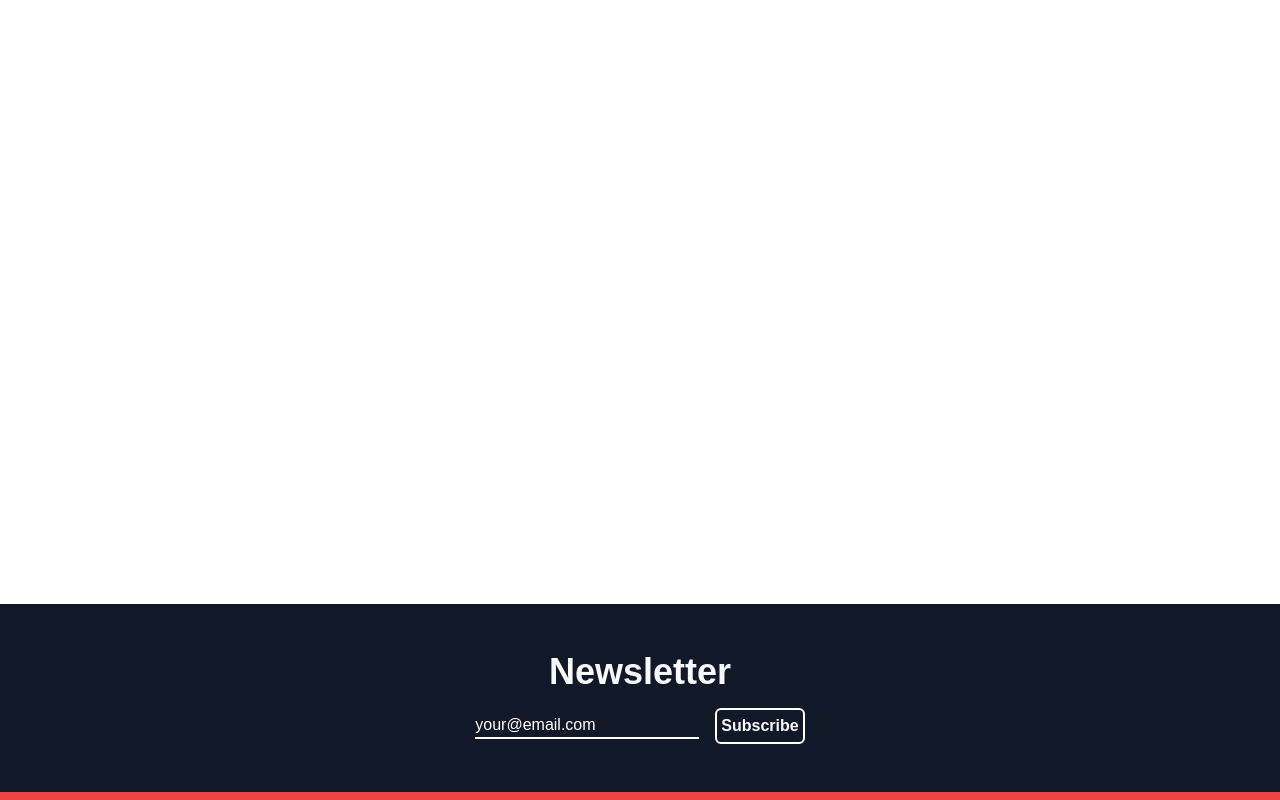
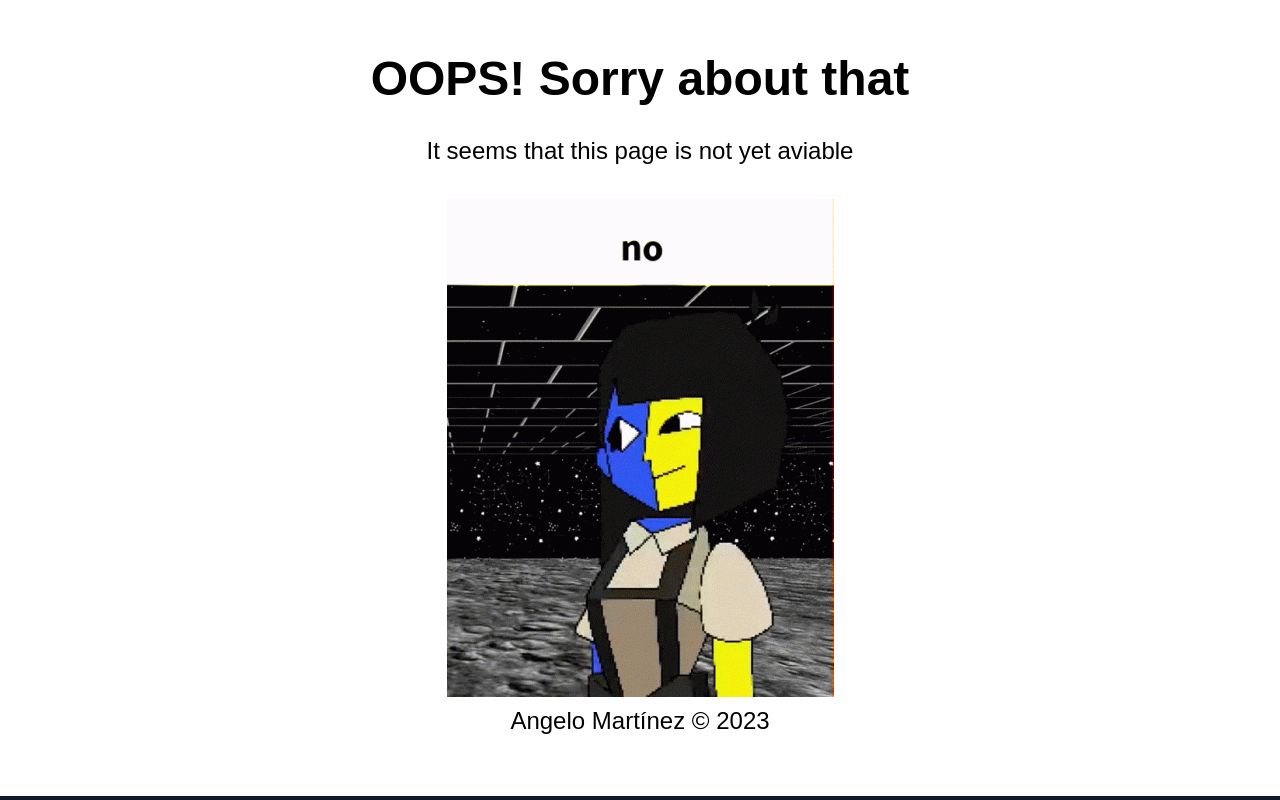
Before and after one commit to AngeloDiMortimer/shopping-cart, a React (Vite) app: page /products in a window 1280 px wide. Shown: the part 280-1080 px from the top of the page. Built offline with nearby package versions, Linux system fonts and the light colour scheme; no server answers; a web font is replaced by a local one.

Commit message:
created errorpage

```diff
--- a/src/components/Footer.jsx
+++ b/src/components/Footer.jsx
@@ -51,7 +51,7 @@ const Footer = () => {
                             <div className="flex flex-row  gap-4 text-white text-center md:text-xl">
                                 <Link to="/" onClick={() => window.scrollTo(0, 0)}>Home</ Link>
                                 <Link to="products/all" onClick={() => window.scrollTo(0, 0)}>Products</ Link>
-                                <a href="#" >FAQ</a>
+                                <Link to="FAQ" >FAQ</Link>
                                 <Link to="about" onClick={() => window.scrollTo(0, 0)}>About</ Link>
                             </div>
                             <div className="text-center text-lg text-white mt-6 items-start">
--- a/src/components/Hero.jsx
+++ b/src/components/Hero.jsx
@@ -2,6 +2,7 @@ import Main1 from "../assets/images/men_clothing.jpg";
 import Main2 from "../assets/images/women_clothing.jpg";
 import Main3 from "../assets/images/jewelery.jpg";
 import Main4 from "../assets/images/electronics.jpg";
+import { Link } from "react-router-dom";
 
 const Hero = () => {
     return (
@@ -11,43 +12,43 @@ const Hero = () => {
                     <div className="grid-container">
 
                         <div className="featured grid-one">
-                            <a href="#">
+                            <Link to="products/mens_clothing" onClick={() => window.scrollTo(0, 0)}>
                                 <div id="img1" className="lil-overlay"></div>
                                 <img src={Main1} alt="img1" />
                                 <div className="absolute text-slate-50 font-semibold bottom-0 left-0 right-0 px-2 py-2">
                                     <p className="main-description py-2 md:text-4xl">{"Men's clothing"}</p>
                                 </div>
-                            </a>
+                            </Link>
                         </div>
 
                         <div className="featured grid-two">
-                            <a href="#">
+                            <Link to="products/womens_clothing" onClick={() => window.scrollTo(0, 0)}>
                                 <div id="img2" className="lil-overlay"></div>
                                 <img src={Main2} alt="img2" />
                                 <div className="absolute text-slate-50 font-semibold bottom-0 left-0 right-0 px-2 py-2">
                                     <p className="main-description py-2 md:text-4xl">{"Women's clothing"}</p>
                                 </div>
-                            </a>
+                            </Link>
                         </div>
 
                         <div className="featured grid-four">
-                            <a href="#">
+                            <Link to="products/jewelery" onClick={() => window.scrollTo(0, 0)}>
                                 <div id="img3" className="lil-overlay"></div>
                                 <img src={Main3} alt="img3" />
                                 <div className="absolute text-slate-50 font-semibold bottom-0 left-0 right-0 px-2 py-2">
                                     <p className="main-description py-2 md:text-4xl">{"Jewelery"}</p>
                                 </div>
-                            </a>
+                            </Link>
                         </div>
 
                         <div className="featured grid-four-low">
-                            <a href="#">
+                            <Link to="products/electronics" onClick={() => window.scrollTo(0, 0)}>
                                 <div id="img4" className="lil-overlay"></div>
                                 <img src={Main4} alt="img4" />
                                 <div className="absolute text-slate-50 font-semibold bottom-0 left-0 right-0 px-2 py-2">
                                     <p className="main-description py-2 md:text-4xl">{"Electronics"}</p>
                                 </div>
-                            </a>
+                            </Link>
                         </div>
 
                     </div>
--- a/src/components/router/Router.jsx
+++ b/src/components/router/Router.jsx
@@ -9,6 +9,7 @@ import Women from "../products-pages/Women";
 import Jewelery from "../products-pages/Jewelery";
 import Electronics from "../products-pages/Electronics";
 import ItemsPage from "../../pages/ItemsPage";
+import ErrorPage from "../../pages/ErrorPage";
 //import Home from "../../pages/Home";
 
 const Router = () => {
@@ -16,15 +17,18 @@ const Router = () => {
         {
             path: "/",
             element: <App />,
+            errorElement: <ErrorPage />,
             children: [
                 { index: true, element: <Home /> },
                 {
                     path: "products",
                     element: <Products />,
                     children: [
+                        {index: true, element: <ErrorPage />},
                         {
                             path: "all",
-                            element: <All />
+                            element: <All />,
+
                         },
                         {
                             path: "mens_clothing",
--- /dev/null
+++ b/src/pages/ErrorPage.jsx
@@ -0,0 +1,19 @@
+import EnaGif from "../assets/images/joelg-ena.gif"
+
+const ErrorPage = () => {
+    return (
+        <div className="min-h-screen flex flex-col items-center justify-center p-4 text-2xl text-center">
+            <div className="about-container flex flex-col gap-8">
+                    <h1 className="font-semibold text-5xl">OOPS! Sorry about that</h1>
+                    <h1>It seems that this page is not yet aviable</h1>
+                    <div className="flex flex-col gap-2 items-center justify-center">
+                        <img src={EnaGif} alt="error gif"/>
+
+                        <h1>Angelo Martínez &copy; 2023 </h1>
+                    </div>
+            </div>
+        </div>
+    )
+}
+
+export default ErrorPage;
```
